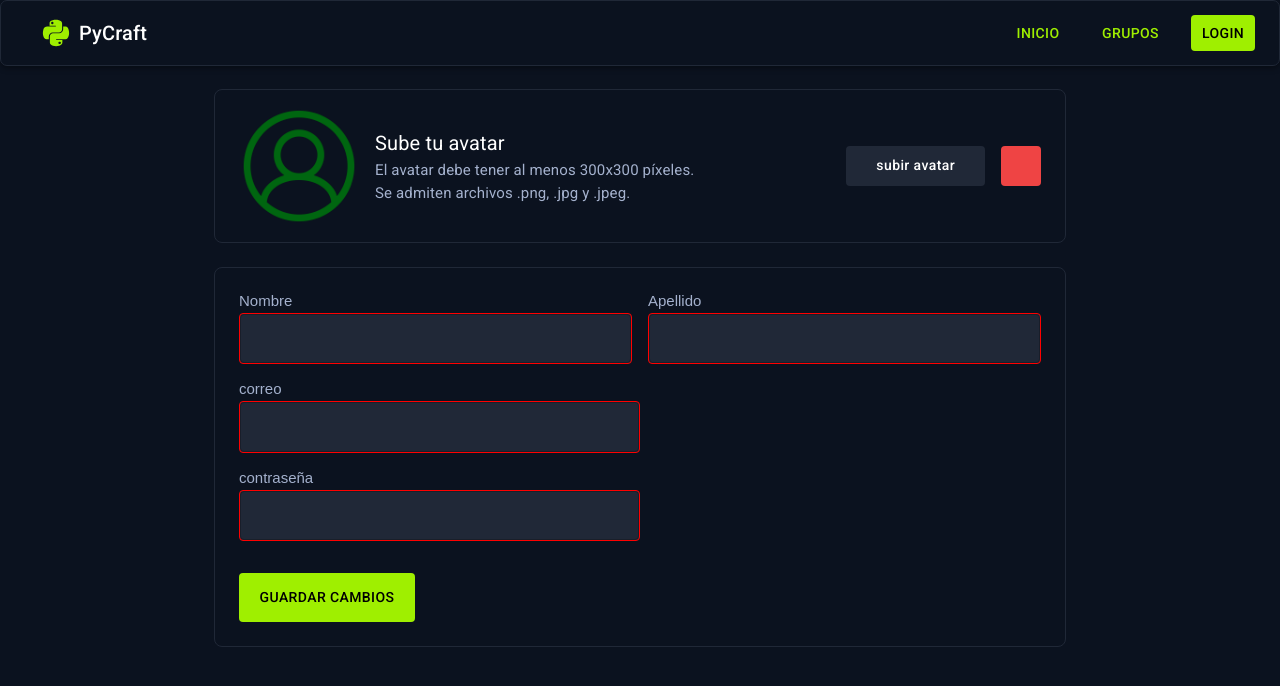
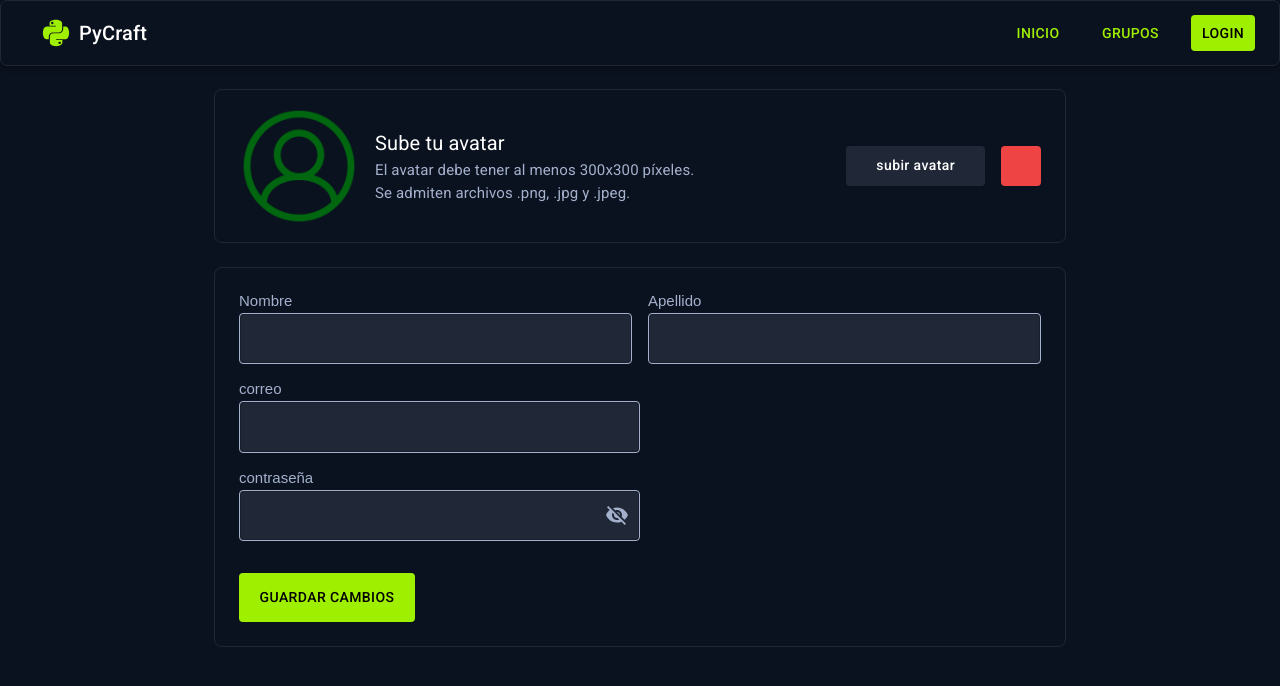
Before and after one commit to HedilMHerrera/devworks, a Next.js app in the folder frontend/: page /perfil in a window 1280 px wide. Shown: the top 686 px of the page. Built offline with nearby package versions, Linux system fonts and the light colour scheme; no server answers; some icons are missing.

Commit message:
create profile view

```diff
--- a/frontend/app/components/Input.jsx
+++ b/frontend/app/components/Input.jsx
@@ -1,7 +1,7 @@
 import { Visibility, VisibilityOff } from '@mui/icons-material'
 import { Box, IconButton, TextField, Typography } from '@mui/material'
 import React, { useState } from 'react'
-const Input = ({ label, Icon, value, setValue, type, error, setError, sx}) => {
+const Input = ({ label="", Icon, value, setValue, type, error, setError, sx}) => {
     const [showPass, setShowPass] = useState(false);
     const handleChange = (e) => {
         setError("");
@@ -10,10 +10,10 @@ const Input = ({ label, Icon, value, setValue, type, error, setError, sx}) => {
     return (
     <Box
         sx={{
+            ...sx,
             display:"flex",
             flexDirection:"column",
             gap:0.5,
-            ...sx,
         }}
     >
         <Box
@@ -42,7 +42,7 @@ const Input = ({ label, Icon, value, setValue, type, error, setError, sx}) => {
                     bgcolor:'secondary.main',
                     borderStyle:'solid',
                     borderWidth:1,
-                    borderColor:(error.lenght>0) ? "background.contrastText":"red",
+                    borderColor:(error.length == 0) ? "background.contrastText":"red",
                     fontSize:20,
                     '& :focus':{
                         borderWidth:1,
--- a/frontend/app/perfil/page.jsx
+++ b/frontend/app/perfil/page.jsx
@@ -178,6 +178,9 @@ export default function () {
                         setValue={setFirstName}
                         sx={{ flex: 1 }}
                         error=""
+                        setError={
+                            () => {}
+                        }
                     />
                     <Input
                         label="Apellido"
@@ -185,6 +188,9 @@ export default function () {
                         setValue={setLastName}
                         sx={{ flex: 1 }}
                         error=""
+                        setError={
+                            () => {}
+                        }
 
                     />
                 </Box>
@@ -201,6 +207,9 @@ export default function () {
                         setValue={setEmail}
                         sx={{ with: 1 }}
                         error=""
+                        setError={
+                            () => {}
+                        }
 
                     />
                     <Input
@@ -209,6 +218,10 @@ export default function () {
                         setValue={setPassword}
                         sx={{ with: 1 }}
                         error=""
+                        setError={
+                            () => {}
+                        }
+                        type="pass"
                     />
 
 
```
Also changed, not shown: 1 other file (tests, documents, lock files or other folders).
